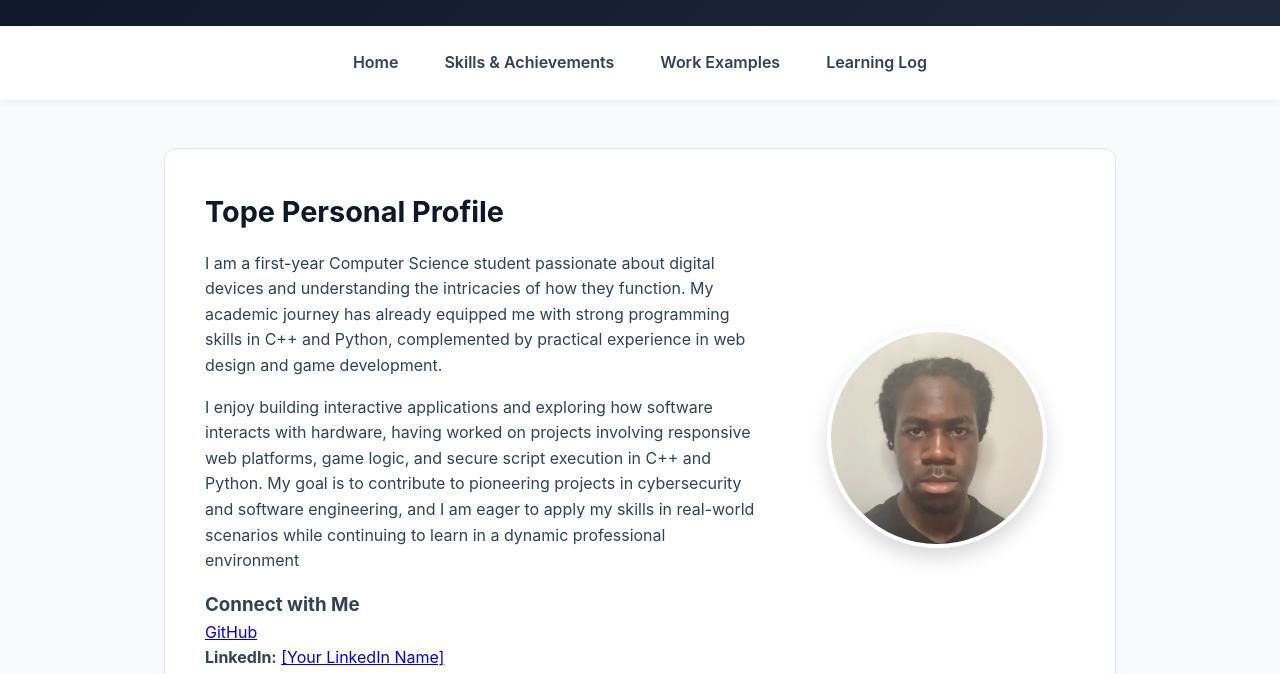
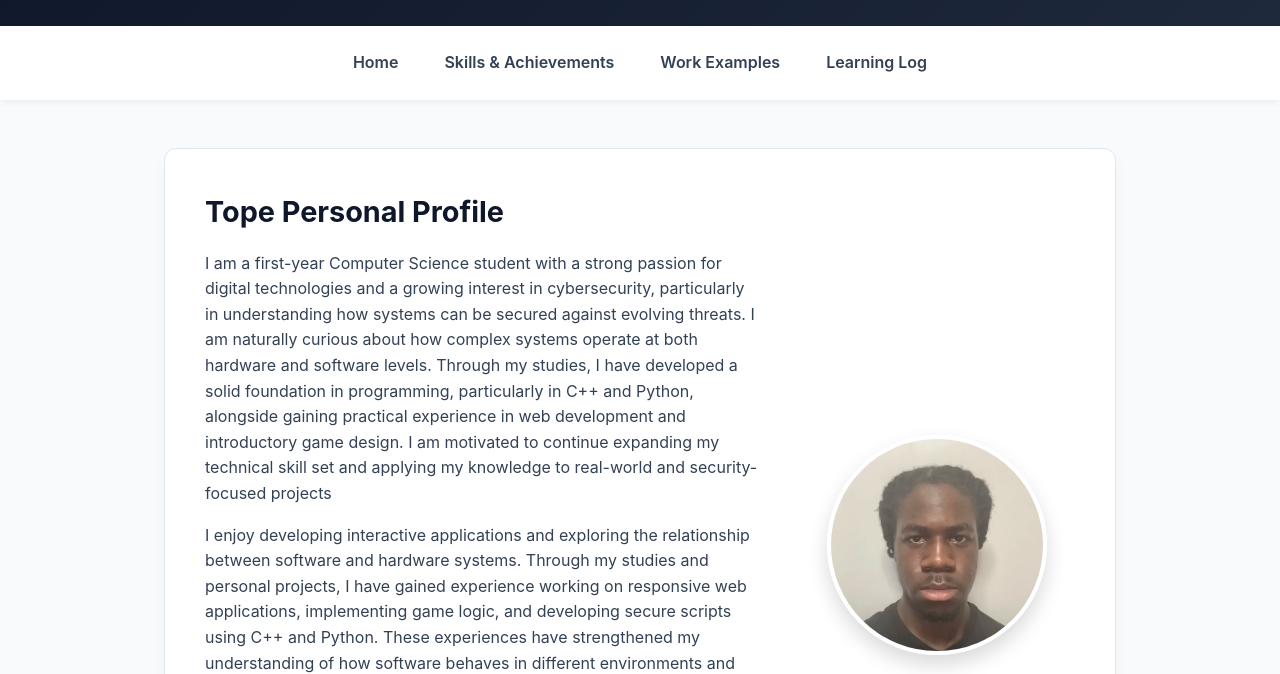
Before and after one commit to topedada/Portfolio, a plain HTML site: page docs/index.html in a window 1280 px wide. Shown: the part 126-800 px from the top of the page. Drawn offline with Linux system fonts and the light colour scheme.

Commit message:
Update index.html

```diff
--- a/docs/index.html
+++ b/docs/index.html
@@ -20,11 +20,11 @@
         <div class="profile-section">
             <div class="profile-text">
                 <h2>Tope Personal Profile</h2>
-                <p>I am a first-year Computer Science student passionate about digital devices and understanding the intricacies of how they function. My academic journey has already equipped me with strong programming skills in C++ and Python, complemented by practical experience in web design and game development.</p>
-                <p>I enjoy building interactive applications and exploring how software interacts with hardware, having worked on projects involving responsive web platforms, game logic, and secure script execution in C++ and Python. My goal is to contribute to pioneering projects in cybersecurity and software engineering, and I am eager to apply my skills in real-world scenarios while continuing to learn in a dynamic professional environment</p>
+                <p>I am a first-year Computer Science student with a strong passion for digital technologies and a growing interest in cybersecurity, particularly in understanding how systems can be secured against evolving threats. I am naturally curious about how complex systems operate at both hardware and software levels. Through my studies, I have developed a solid foundation in programming, particularly in C++ and Python, alongside gaining practical experience in web development and introductory game design. I am motivated to continue expanding my technical skill set and applying my knowledge to real-world and security-focused projects</p>
+                <p>I enjoy developing interactive applications and exploring the relationship between software and hardware systems. Through my studies and personal projects, I have gained experience working on responsive web applications, implementing game logic, and developing secure scripts using C++ and Python. These experiences have strengthened my understanding of how software behaves in different environments and the importance of writing efficient, secure code. My long-term goal is to contribute to innovative projects within cybersecurity and software engineering, where I can help design and secure robust systems. I am eager to apply my skills in real-world scenarios while continuously expanding my knowledge and adapting to the challenges of a dynamic and evolving technological landscape.</p>
                 <h3>Connect with Me</h3>
                 <a href="https://olympus.ntu.ac.uk/dashboard" target="_blank" rel="noopener noreferrer">GitHub </a>
-                <p><strong>LinkedIn:</strong> <a href="[Your LinkedIn URL]">[Your LinkedIn Name]</a></p>
+                <a href="mailto:tope.dada2025@my.ntu.ac.uk">My Email</a>
             </div>
             <div class="Profile-image">
                 <img src="IMG_8885.webp" alt="Profile Picture of Tope" style="width: 200px; height: auto;">
```
